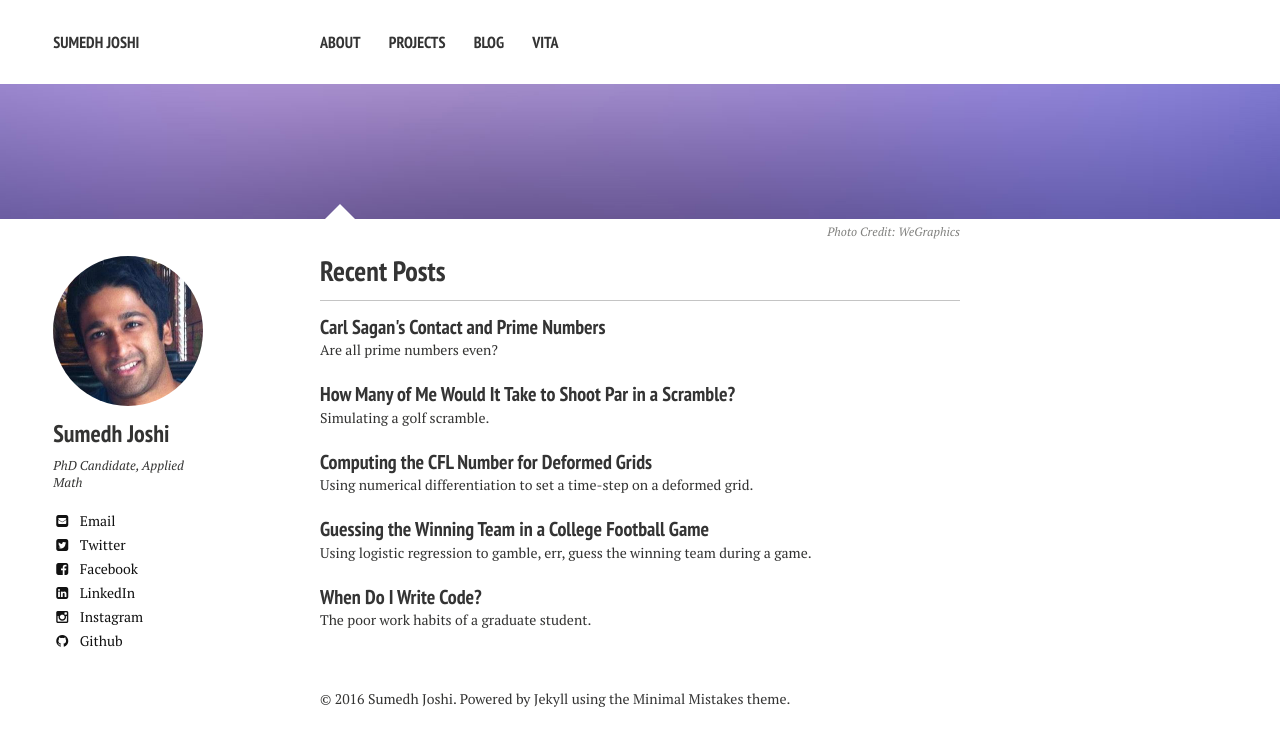
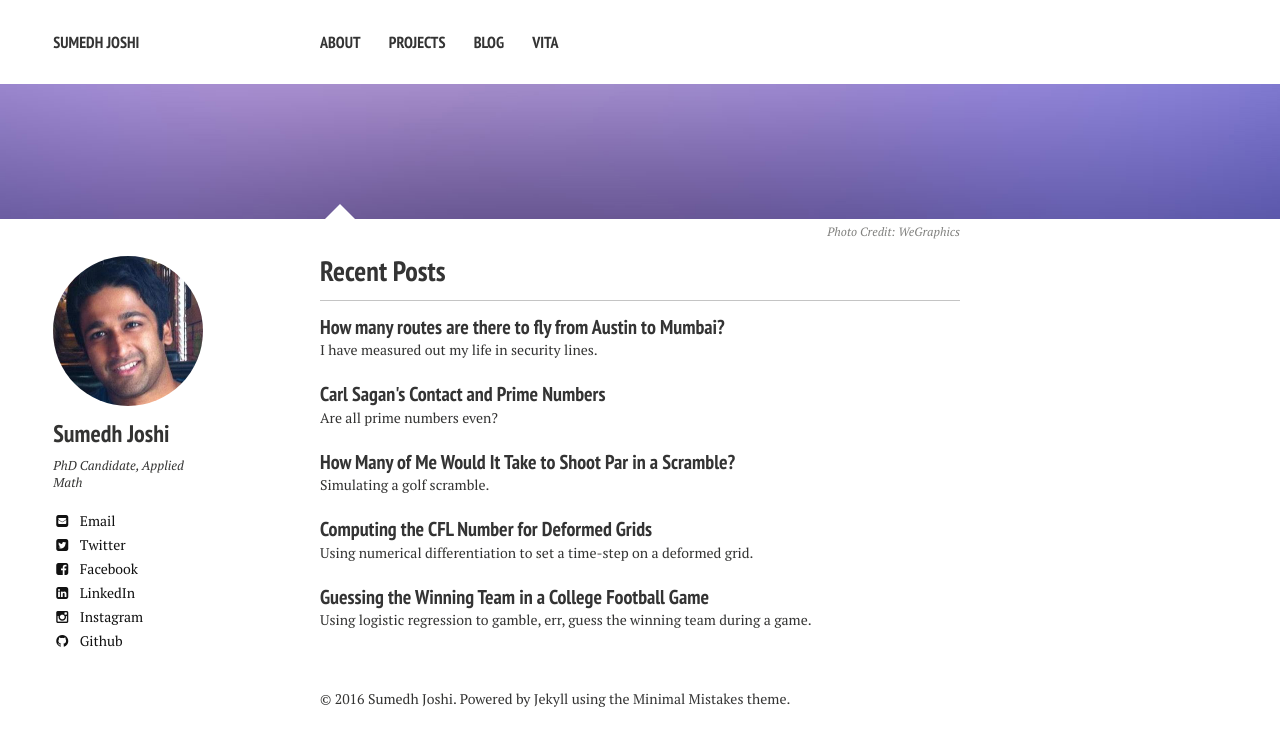
Before and after one commit to aledlie/Homage, a Jekyll site: the page built from index.md, in a window 1280 px wide. Shown: the top 746 px of the page. Built offline with Jekyll 4.4.1, drawn with Linux system fonts in a browser that asks for light colours; nearby versions of some CDN libraries; some of the changed lines change nothing that is shown.

Commit message:
Added post on OpenFlights data.

```diff
--- a/_config.yml
+++ b/_config.yml
@@ -3,7 +3,7 @@
 title:            Sumedh Joshi
 locale:           en_US
 url:              http://www.sumedhjoshi.com
-
+#url:              localhost:4000
 
 # Jekyll configuration
 
--- /dev/null
+++ b/_posts/2015-12-18-how-manys-are-there-to-get-from-austin-to-mumbai.markdown
@@ -0,0 +1,98 @@
+---
+layout: post
+title: "How many routes are there to fly from Austin to Mumbai?"
+modified: And why did I pick the one that took me through JFK and CDG?
+categories:
+excerpt:
+tags: []
+image:
+  feature:
+date: 2015-12-18T03:47:46+05:30
+---
+
+<figure>
+<center>
+   <a href="/images/jfk_security.jpg"><img width="80%" src="/images/jfk_security.jpg"></a>
+</center>
+   <figcaption> I have measured out my life in security lines. </figcaption>
+</figure>
+
+## Never fly through JFK/CDG
+
+This winter break, I flew with my wife and family to India, and made the colossal mistake of splitting up my flights into three segments.  First, from Ausin to New York JFK, JFK to Paris, and finally from Paris to Mumbai.  Each stop inexplicably required that I go through security again (even when our departure gate was in the _same terminal_!), and for this reason JFK and Charles de Gaulle may be the worst airports for international travel I've ever been through.
+
+In general, splitting up the 30 or so hour trip into three segments is a bad idea, but we were left with basically no choice.  Scanning the excellent database of flights/airlines/airports at [Openflights](http://openflights.org/), it turns out there are not so many ways to fly from Austin to Mumbai with only one stop.  In fact, there are just two:
+
+
+<figure>
+<center>
+   <a href="/images/austin_to_bombay_two_legs.gif"><img width="80%" src="/images/austin_to_bombay_two_legs.gif"></a>
+</center>
+   <figcaption> All the ways to get from Austin to Mumbai with only one stop along the way.  Graphic courtesy http://www.gcmap.com/. </figcaption>
+</figure>
+
+These two routes are
+
+   1. Austin (AUS) -- Newark (EWR) -- Mumbai (BOM)
+   2. Austin (AUS) -- London Heathrow (LHR) -- Mumbai (BOM)
+
+Obviously either of these is better than the route my wife and I took, but knowing this the airlines priced both of these several hundred dollars more expensive than the AUS-JFK-CDG-BOM route we took ($2500 vs. just under $1800 per ticket).  Frankly I was surprised that there were only two options for flying to Mumbai from Austin with a single stop.  From bigger, nearby, cities like Houston (11 ways) or Dallas (8 ways) have many more options, but Austin's surprising lack of direct connection to many of the bigger European/Asian hubs (like Frankfurt, Amsterdam, Munich, Dubai, Tokyo, etc.) means that there aren't many ways to get to India with just a single stop.
+
+## Austin to Mumbai with two stops
+
+If you're willing to stop twice along the way, there are plenty more options that are shown on the map below:
+
+<figure>
+<center>
+   <a href="/images/austin_to_bombay_three_legs.gif"><img width="80%" src="/images/austin_to_bombay_three_legs.gif"></a>
+</center>
+   <figcaption> All the ways to get from Austin to Mumbai with two stops along the way.  My favorites are the ones connecting through Cancun.  Graphic courtesy http://www.gcmap.com/. </figcaption>
+</figure>
+
+There are some crazy itineraries here.  For example, since you can fly directly from Newark/London to Mumbai, there are flights that take you through various American cities before heading to Newark/London.  Austin-Seattle-Paris-Mumbai is a particularly ludicrous one.  Some of my favorites are the four or five that fly through Cancun on their way to Frankfurt/Paris/London/Munich, or the several that connect through Johannesburg.  I think it's safe to say that of all of the available three-segment routes to get to Mumbai, Austin-JFK-Paris-Mumbai is one of the better ones.
+
+## Inter-city connectivity graph
+
+This led me to wonder how connected the graph of cities around the world linked by flights is.  So, I populated an adjacency matrix, $$G$$, whose entries are defined as
+
+
+
+
+$$
+\begin{equation}
+G_{ij} = \begin{cases}
+             1 & \textrm{ if cities $i$ and $j$ are connected by a direct flight} \\
+             0 & \textrm{ otherwise }
+          \end{cases}
+\end{equation}
+$$
+
+
+
+The vertices in this graph are cities, and the edges are flights between them.  There are a total of 2,327 airports on this list (there are a few more in the OpenFlights database that are air force bases and so are not connected to anything).  The average city is connected to 14.1 other cities, with the most connected city is Amsterdam with 246 cities one direct flight away.
+
+A natural question to ask is how many cities the average city is 2, 3, or 4-flights connected to.  This is easy to compute using powers of the adjacency matrix.  The degree of a vertex $$v_i$$ in the graph is the row sum of $$\sum_{j} G_{ij}$$, and tells you the number of cities $$v_i$$ is directly connected to.  To get the number of cities $$v_i$$ is connected to with 2 flights, just take the square of the adjacency matrix, and sum up the number of non-zeros in the $$v_i$$ row.  In general, to get the number of cities that are connected by $$k$$ flights to $$v_i$$,
+
+$$
+\begin{equation}
+\textrm{Number of cities $k$-connected to $v_i$ } = \textrm{ Number of non-zeros in $\{G_{ij}\}_{j=1}^{n}$ }
+\end{equation}
+$$
+
+As you might imagine, the graphs $$G^k$$ get more and more dense as $$k$$ increases, and this is shown in the four pictures below.  Going from left to right, these pictures depiect the sparisty patterns $$G^1,G^2,G^3,G^4$$.
+
+<figure class="quarter">
+<center>
+   <a href="/images/openflights_adjacency_1.png"><img width="24%" src="/images/openflights_adjacency_1.png"></a>
+   <a href="/images/openflights_adjacency_2.png"><img width="24%" src="/images/openflights_adjacency_2.png"></a>
+   <a href="/images/openflights_adjacency_3.png"><img width="24%" src="/images/openflights_adjacency_3.png"></a>
+   <a href="/images/openflights_adjacency_4.png"><img width="24%" src="/images/openflights_adjacency_4.png"></a>
+</center>
+   <figcaption> The sparsity patterns of the first four powers of G, the adjacency matrix of world air travel graph.  From left-to-right are the first, second, third, and fourth powers of this matrix, and a non-zero value in the ij entry indicates that airport i and airport j are connected by 1, 2, 3, or 4 flights.  </figcaption>
+</figure>
+
+With a direct flight, the average city is only connected to about 14 other cities, or about 0.6% of the world.  From this perspective, this is a pretty disconnected world.  But, if you allow one stop along the way, the average city is connected to 228 other world cities.  Allow two stops, and this number jumps to 1,077.  Three (1,950) and four stops (2,229), and you're just about connected to the entire network of 2,327 cities.
+
+What sort of cities are connected by a minimum of five flights, you might ask?  It's usually obscure places on one continent and obscure places on another.  For example, it takes a minimum of five flights to get from Port Moresby, Papuaa New Guinea to Lakselv, Norway.  These are itineraries you likely cannot even purchase on Expedia or Kayak (I couldn't).  I have yet to get their routing algorithm to return any itinerary that has more than 3 stops.
+
+In conclusion, it is interesting to me how disconnected, on average, the world still seems to be.  The hub-and-spoke routing model's prevalence means that there are relatively few direct flights between cities, but almost all regional cities are within 2 flights of one another (source -> hub -> destination), almost all domestic cities are within 3 flights of one another (source -> hub -> hub -> destination), and finally almost all international cities are within 4 flights of one another (source -> domestic hub -> international hub -> domestic hub -> destination).  It would be really interesting if OpenFlights had historical routing data to watch the time-evolution of the graph, as its topology undoubtedly changes to react to economic booms/busts, population migration, and growth in developing countries.  In any case, the clear takeaway is that if you're going to fly three segments to Mumbai from Austin, definitely plan to fly through Cancun instead of New York Kennedy.  Lesson learned.
```
Also changed, not shown: images/austin_to_bombay_three_legs.gif (added), images/austin_to_bombay_two_legs.gif (added), images/jfk_security.jpg (added), images/openflights_adjacency_1.png (added), images/openflights_adjacency_2.png (added), images/openflights_adjacency_3.png (added), images/openflights_adjacency_4.png (added), 11 other files.
